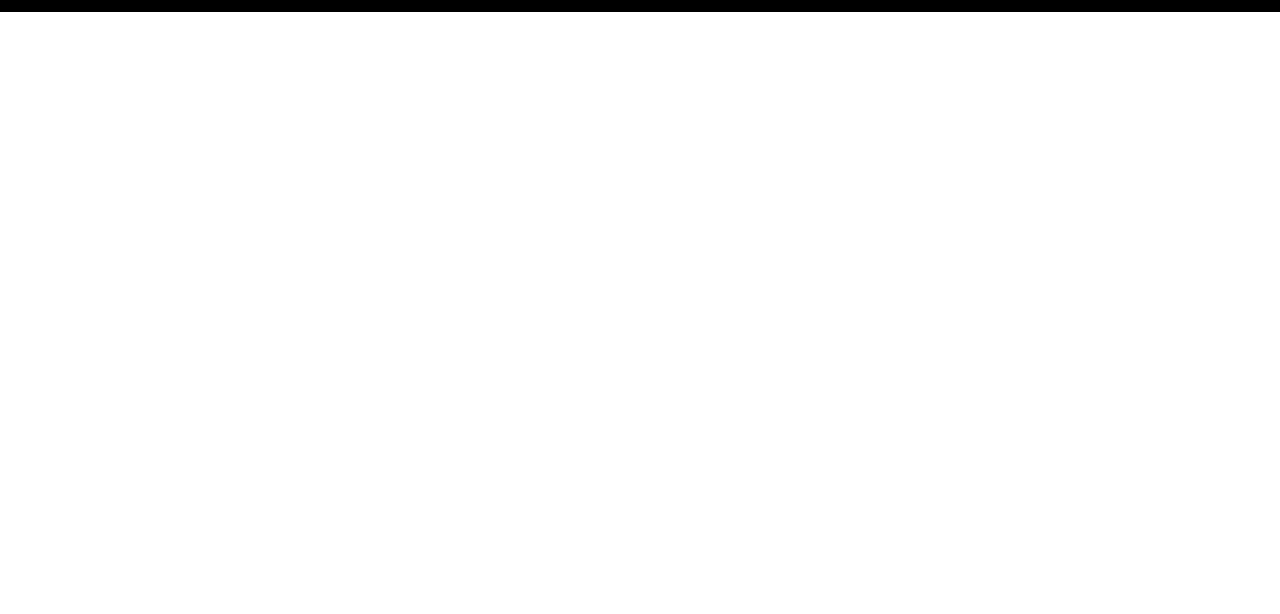
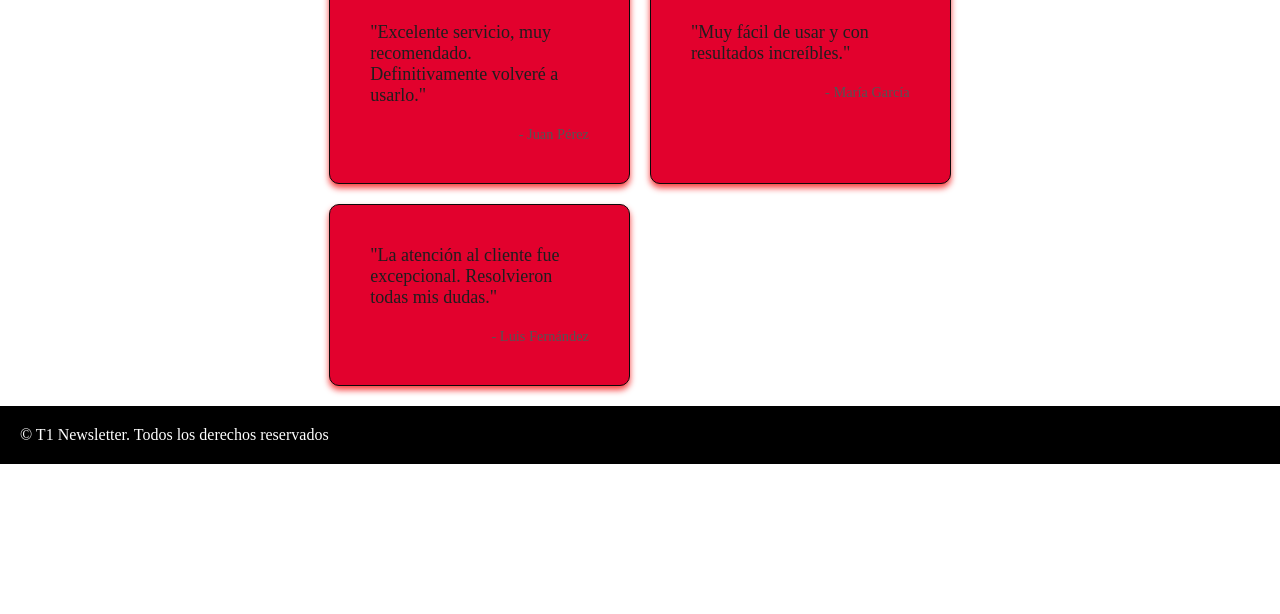
Before and after one commit to MatiAguirre997/T1-FanPage, a plain HTML site: page T1Pages/Tienda.html in a window 1280 px wide. Shown: the part 186-800 px from the top of the page. Drawn offline with Linux system fonts and the light colour scheme.

Commit message:
T1 FanPage V1.03

```diff
--- a/CSS/style.css
+++ b/CSS/style.css
@@ -17,8 +17,9 @@ h1 {
 }
 
 h1, h2, p {
-    margin: 0;
-    margin-bottom: 20px; /* Espaciado entre textos */
+    font-family: 'Bahnschrift Condensed';
+    margin: 20px ;
+    margin-bottom: 20px;
 }
 
 header {
@@ -139,13 +140,44 @@ button:hover {
     text-align: center;
 }
 
+
+.reseñas {
+  max-width: 1200px;
+  margin: 0 auto;
+  padding: 20px;
+}
+
+.grid {
+  display: grid;
+  grid-template-columns: repeat(auto-fit, minmax(300px, 1fr));
+  gap: 20px;
+}
+
+.reseña {
+  background-color: #e2012d;
+  border: 1px solid #0c0a0a;
+  border-radius: 10px;
+  padding: 20px;
+  box-shadow: 0 4px 6px rgba(247, 60, 60, 0.986);
+}
+
+.reseña .comentario {
+  font-size: 18px;
+  margin-bottom: 10px;
+  color: #1f1e1e;
+}
+
+.reseña .autor {
+  font-size: 0.9rem;
+  font-style: 'Bahnschrift Condensed';
+  color: #555;
+  text-align: right;
+}
+
+
 footer {
     color: rgb(255, 255, 255);
     background-color: #000000;
-    padding: 40px;
+    padding: px;
     border: 40px;
 }
-
-main section p {
-    margin: 20px;
-}
--- a/T1Pages/Tienda.html
+++ b/T1Pages/Tienda.html
@@ -23,8 +23,25 @@
                 </nav>
             </section>
         </div>
-        <h1>PREGUNTAS FRECUENTES</h1>
     </header>
+
+    <section class="reseñas">
+        <h1>Reseñas de Nuestros Usuarios</h1>
+        <div class="grid">
+          <div class="reseña">
+            <p class="comentario">"Excelente servicio, muy recomendado. Definitivamente volveré a usarlo."</p>
+            <p class="autor">- Juan Pérez</p>
+          </div>
+          <div class="reseña">
+            <p class="comentario">"Muy fácil de usar y con resultados increíbles."</p>
+            <p class="autor">- María García</p>
+          </div>
+          <div class="reseña">
+            <p class="comentario">"La atención al cliente fue excepcional. Resolvieron todas mis dudas."</p>
+            <p class="autor">- Luis Fernández</p>
+          </div>
+        </div>
+      </section>
 
     <footer>
         <p>&copy; T1 Newsletter. Todos los derechos reservados </p>
```
Also changed, not shown: T1Pages/Membresia.html (line endings or trailing spaces), 1 other file.
